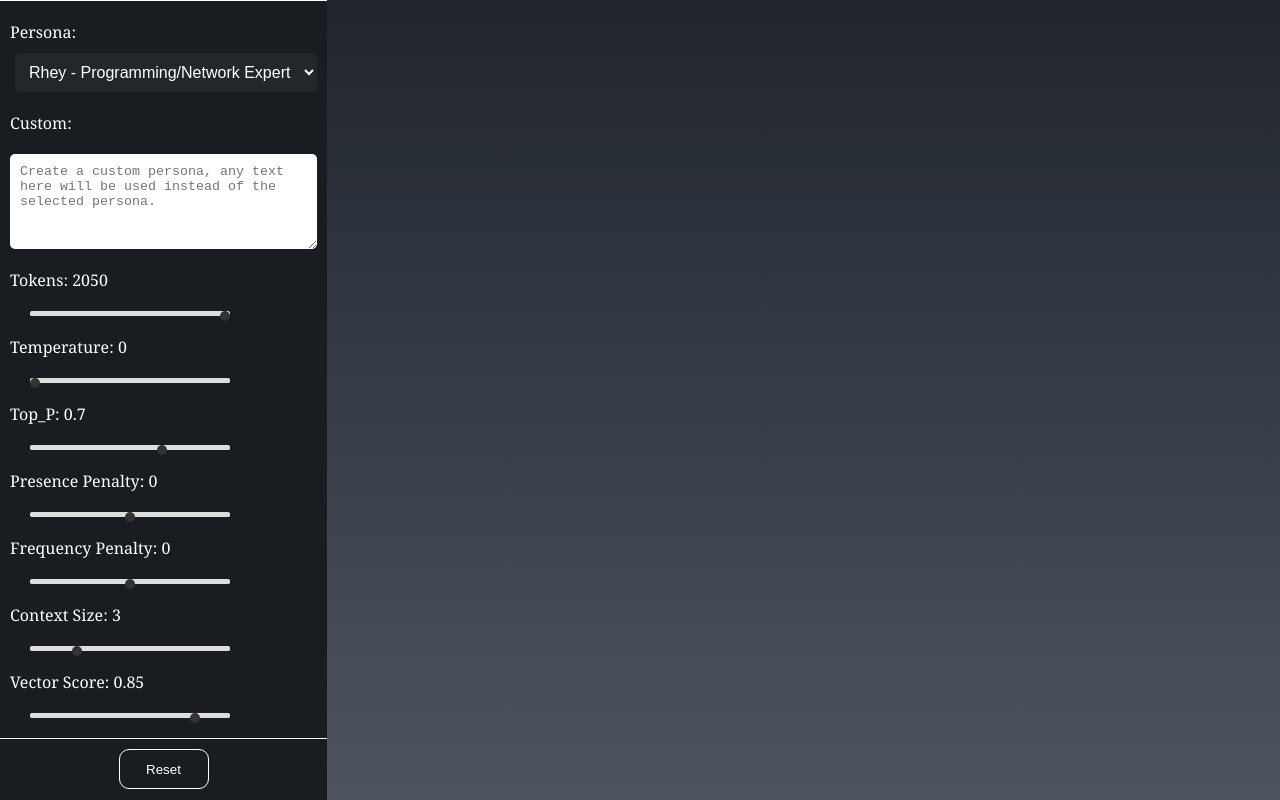
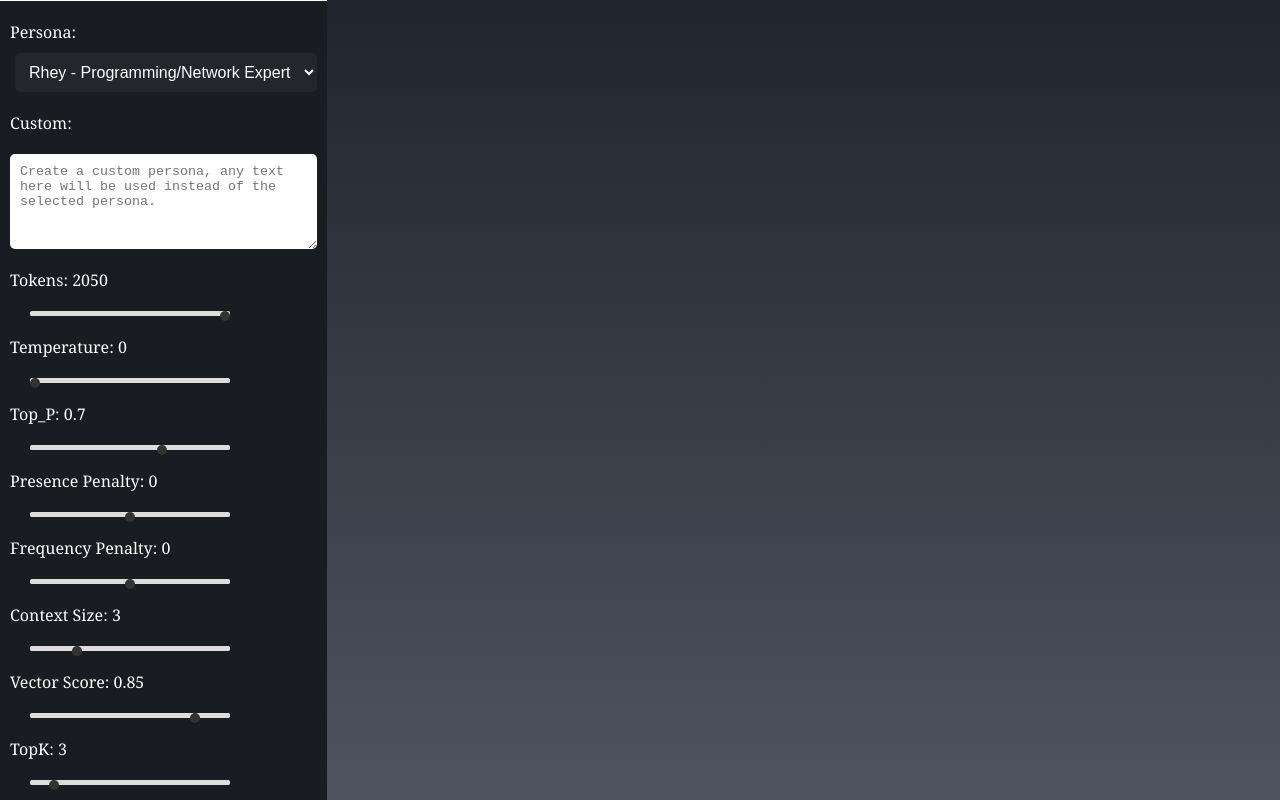
Before and after one commit to jas3333/gptchat_pinecone, a React (Create React App) app in the folder client/: page / in a window 1280 px wide. Shown: the top 800 px of the page. Built offline with nearby package versions, Linux system fonts and the light colour scheme.

Commit message:
Added topK adjustment to the frontend.

```diff
--- a/client/src/App.jsx
+++ b/client/src/App.jsx
@@ -25,6 +25,7 @@ function App() {
         presencePenalty: 0,
         frequencyPenalty: 0,
         top_p: 0.7,
+        topK: 3,
     });
 
     const settingsChange = (event) => {
--- a/client/src/components/Settings.jsx
+++ b/client/src/components/Settings.jsx
@@ -95,6 +95,7 @@ const Settings = memo(({ botSettings, settingsChange, reset }) => {
                         onChange={settingsChange}
                         title='This setting is also used in natural language processing and adjusts the importance of word frequency in the context of a conversation. A high frequency penalty means that the model will be less likely to generate a response that includes frequently used words. On the other hand, a low frequency penalty means that the model will be more likely to generate a response that includes frequently used words.'
                     />
+
                     <label className='value-label'>Context Size: {botSettings.contextSize}</label>
                     <input
                         className='slider'
@@ -108,6 +109,7 @@ const Settings = memo(({ botSettings, settingsChange, reset }) => {
                         onChange={settingsChange}
                         title='This will change the size of the bots memory. Setting this too high may exceed the token limit.'
                     />
+
                     <label className='value-label'>Vector Score: {botSettings.vectorScore}</label>
                     <input
                         className='slider'
@@ -120,6 +122,19 @@ const Settings = memo(({ botSettings, settingsChange, reset }) => {
                         value={botSettings.vectorScore}
                         onChange={settingsChange}
                         title='This will adjust the vector score, a higher score will inject more relevant data into the prompt.'
+                    />
+                    <label className='value-label'>TopK: {botSettings.topK}</label>
+                    <input
+                        className='slider'
+                        id='topK'
+                        type='range'
+                        min='0'
+                        max='30'
+                        step='1'
+                        name='topK'
+                        value={botSettings.topK}
+                        onChange={settingsChange}
+                        title='This will adjust how many vectors will be returned to be injected into the prompt. Setting too high will most likely exceed the token count if you have too many matches.'
                     />
                 </div>
             </form>
--- a/client/src/index.css
+++ b/client/src/index.css
@@ -174,6 +174,7 @@ textarea {
     display: flex;
     flex-direction: column;
     height: 100vh;
+    width: 400px;
 }
 .chatbox {
     padding: 20px;
```
Also changed, not shown: 13 other files (tests, documents, lock files or other folders).
